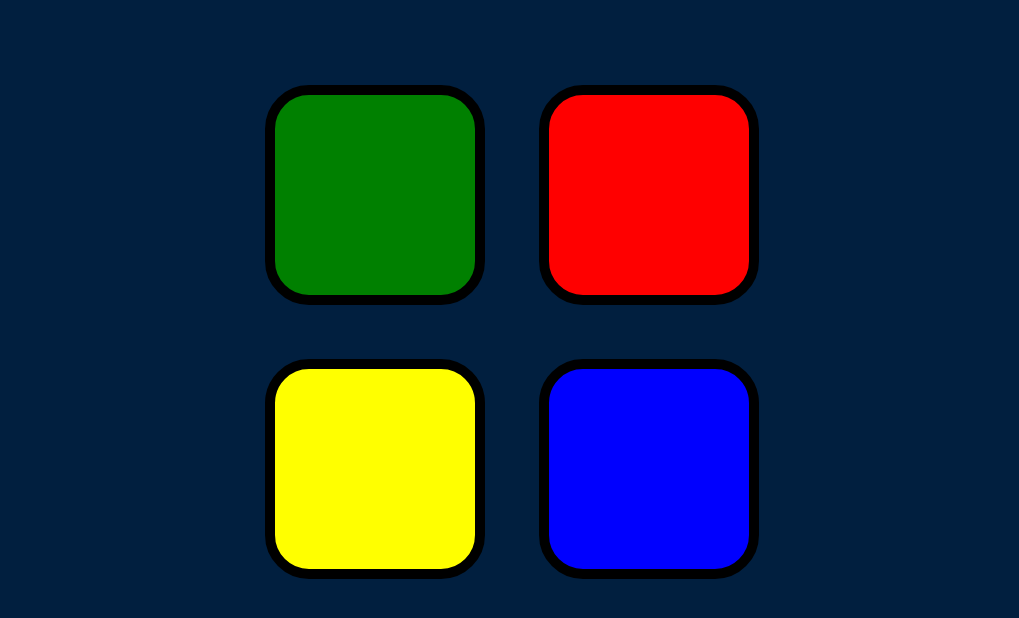
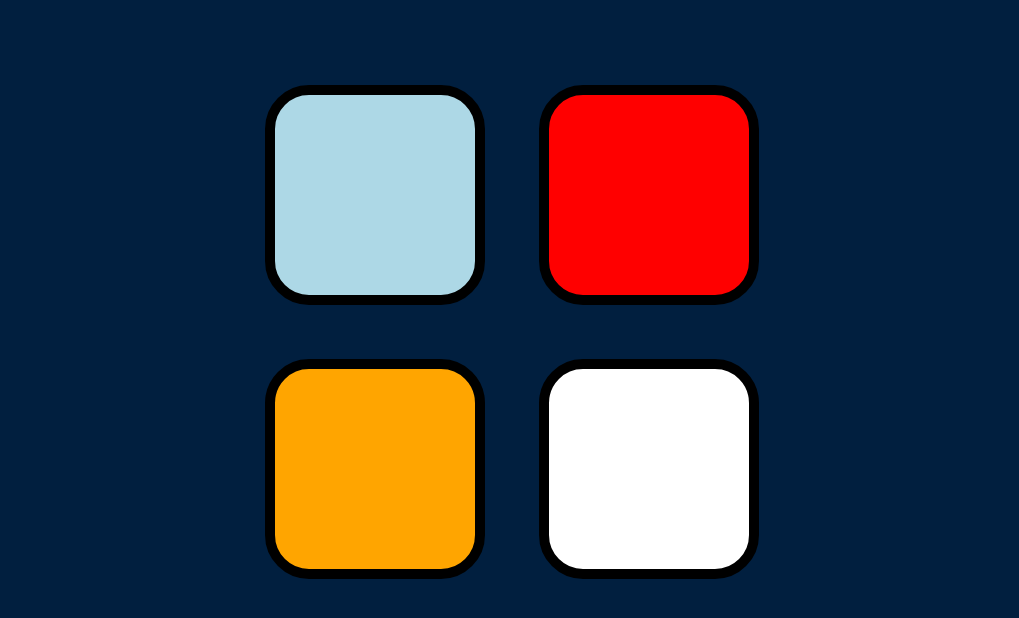
Before and after one commit to KISHORE757/Simon-game, a plain HTML site: page index.html in a window 1280 px wide. Shown: the part 114-732 px from the top of the page, without its empty margins (128-1147 px from the left). Drawn offline with nearby package versions, Linux system fonts and the light colour scheme.

Commit message:
Update styles.css

```diff
--- a/styles.css
+++ b/styles.css
@@ -6,7 +6,7 @@ body {
 #level-title {
   font-family: 'Press Start 2P', cursive;
   font-size: 3rem;
-  margin:  5%;
+  margin: 5%;
   color: #FEF2BF;
 }
 
@@ -14,7 +14,6 @@ body {
   display: block;
   width: 50%;
   margin: auto;
-
 }
 
 .btn {
@@ -36,15 +35,15 @@ body {
 }
 
 .green {
-  background-color: green;
+  background-color: lightblue;
 }
 
 .blue {
-  background-color: blue;
+  background-color: white;
 }
 
 .yellow {
-  background-color: yellow;
+  background-color: orange;
 }
 
 .pressed {
```
